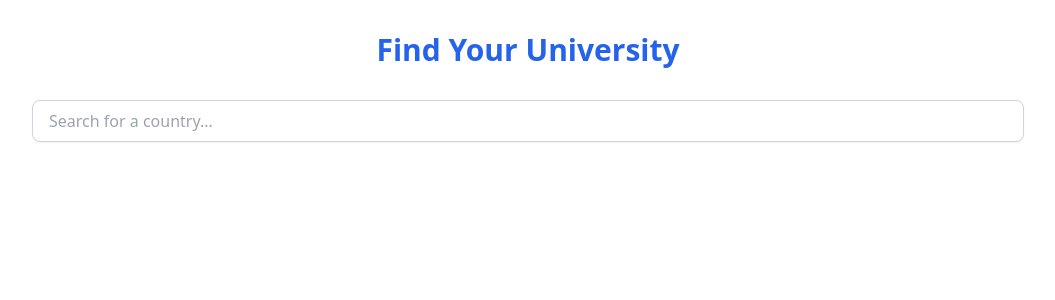
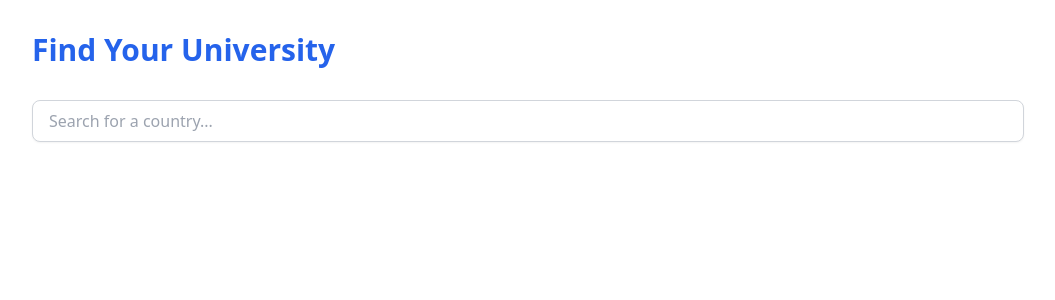
Before and after one commit to patelhitarth08/getYourUniversity, a Next.js app: page / in a window 1280 px wide. Shown: the top 300 px of the page, without its empty margins (112-1167 px from the left). Built offline with nearby package versions, Linux system fonts and the light colour scheme.

Commit message:
updated little bit of UI

```diff
--- a/components/FilterState.tsx
+++ b/components/FilterState.tsx
@@ -3,14 +3,13 @@ import React, { useState } from "react";
 const FilterState = ({ states, setSelectedState }: any) => {
   const [selectedValue, setSelectedValue] = useState("");
 
-  const handleStateChange = (event: React.ChangeEvent<HTMLSelectElement>) => {
+  const handleStateChange = (event: any) => {
     const value = event.target.value;
     setSelectedValue(value);
     setSelectedState(value);
   };
 
   const handleSelectClick = () => {
-
     setSelectedValue("");
     setSelectedState("");
   };
--- a/pages/index.tsx
+++ b/pages/index.tsx
@@ -51,7 +51,7 @@ export default function Home() {
   return (
     <main className="mx-auto max-w-5xl px-4 py-8">
       <title>GetYourUniversity</title>
-      <h1 className="text-3xl font-bold text-center mb-8 text-blue-600">
+      <h1 className="text-3xl font-bold text-start mb-8 text-blue-600">
         Find Your University
       </h1>
 
```
